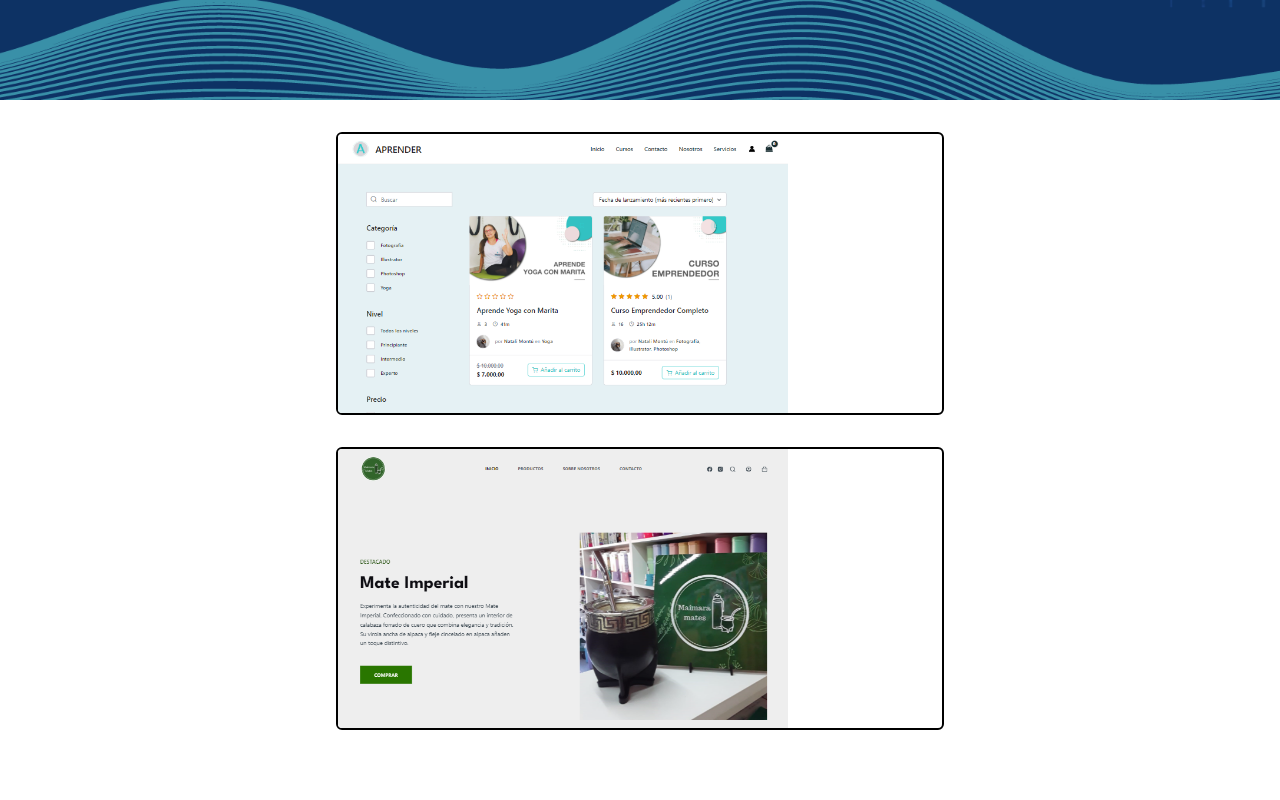
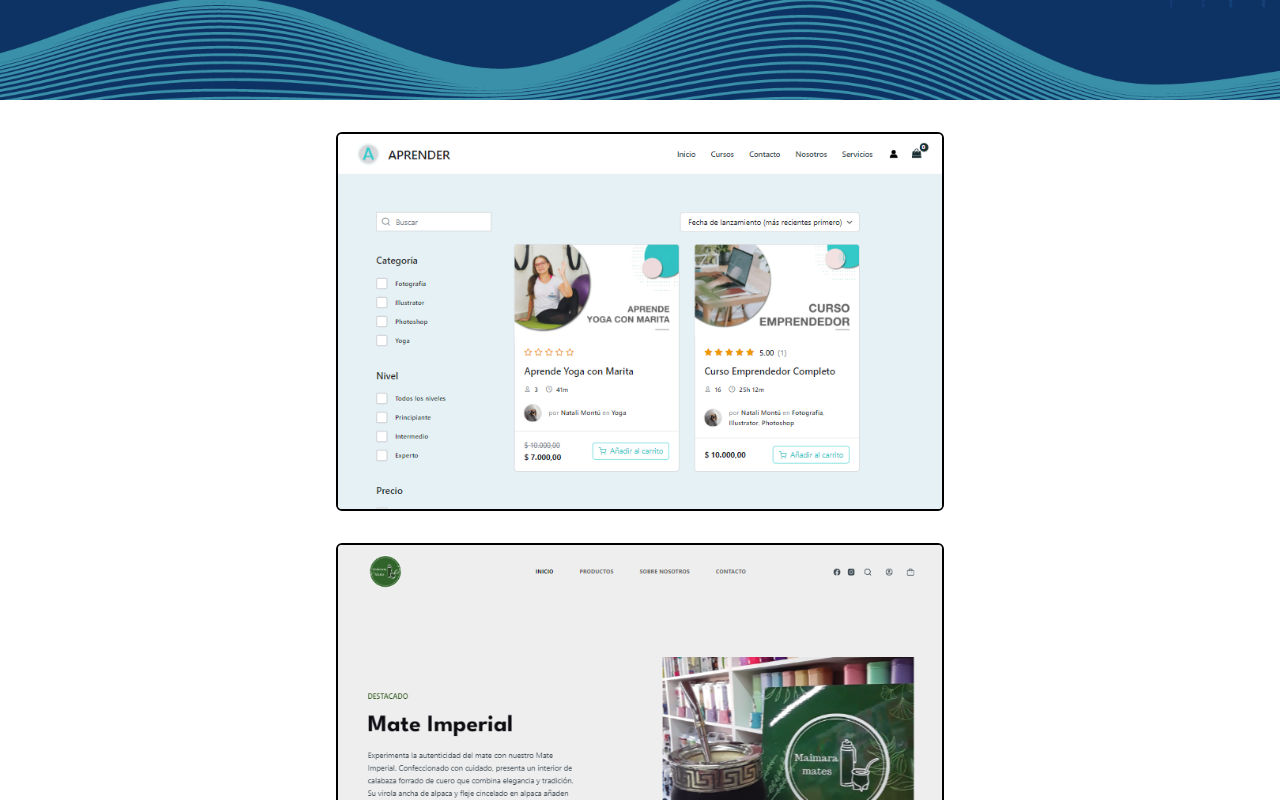
Before and after one commit to LemuFenske/InnovateClient, a Next.js app in the folder client/: page / in a window 1280 px wide. Shown: the part 2420-3220 px from the top of the page. Built offline with nearby package versions, Linux system fonts and the light colour scheme.

Commit message:
portfolio3

```diff
--- a/client/src/components/SectionInstagram/SectionInstagram.jsx
+++ b/client/src/components/SectionInstagram/SectionInstagram.jsx
@@ -13,8 +13,6 @@ export default function SectionInstagram() {
             <div>
               <Image
                 src={aprender}
-                width={450}
-                height={450}
                 quality={100}
                 alt="Imagen 1"
               />
@@ -27,8 +25,6 @@ export default function SectionInstagram() {
             <div>
               <Image
                 src={maimara}
-                width={450}
-                height={450}
                 quality={100}
                 alt="Imagen 3"
               />
```
